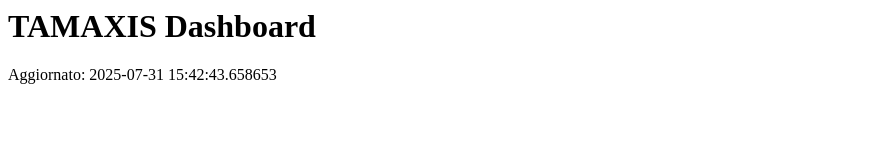
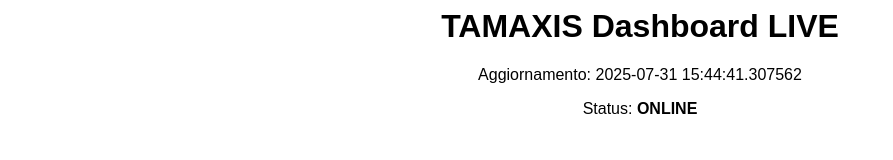
Before and after one commit to tamai-cloud/Tamaxis-dashboard, a plain HTML site: page index.html in a window 1280 px wide. Shown: the whole page, without its empty margins (0-893 px from the left). Drawn offline with Linux system fonts and the light colour scheme.

Commit message:
Aggiornamento 2025-07-31 15:44:43.246218

```diff
--- a/index.html
+++ b/index.html
@@ -1 +1,8 @@
-<html><body><h1>TAMAXIS Dashboard</h1><p>Aggiornato: 2025-07-31 15:42:43.658653</p></body></html>
+
+    <html>
+    <head><title>TAMAXIS Dashboard</title></head>
+    <body style='font-family:Arial;text-align:center'>
+        <h1>TAMAXIS Dashboard LIVE</h1>
+        <p>Aggiornamento: 2025-07-31 15:44:41.307562</p>
+        <p>Status: <b>ONLINE</b></p>
+    </body></html>
```
